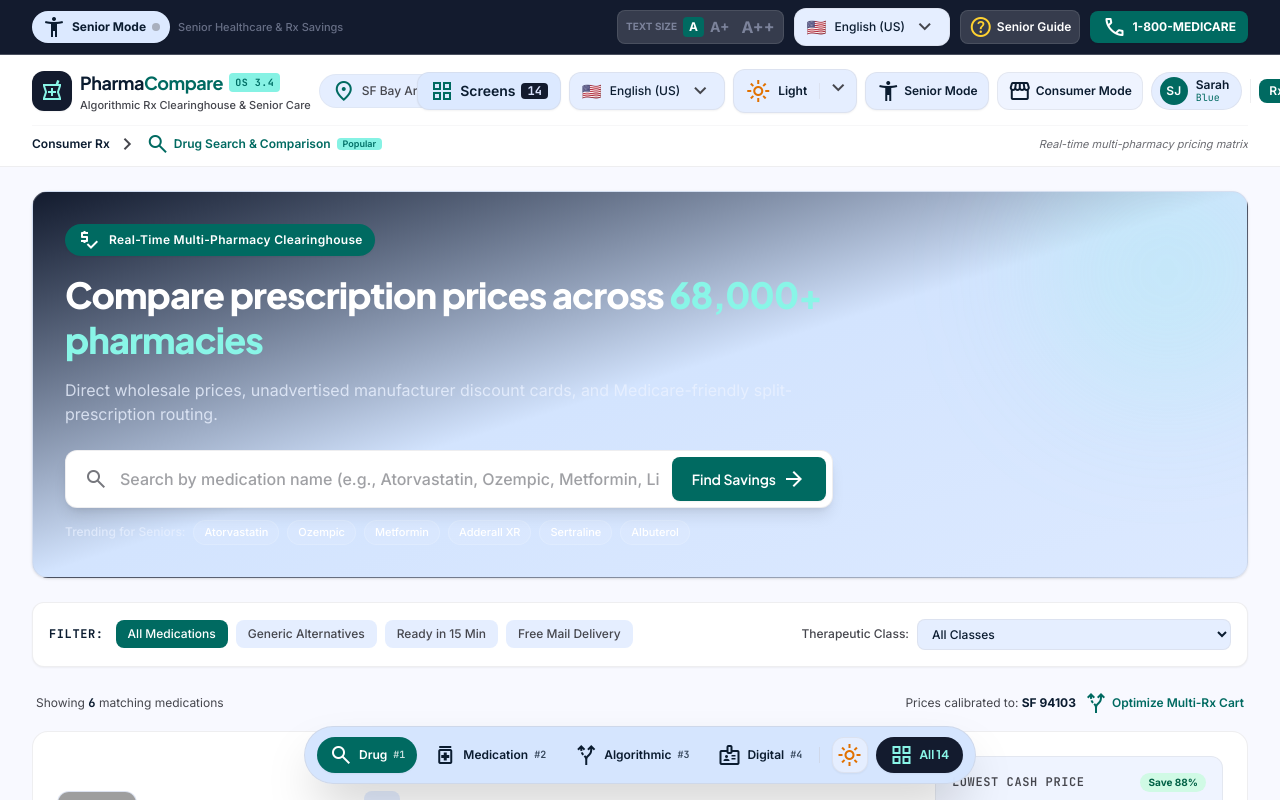
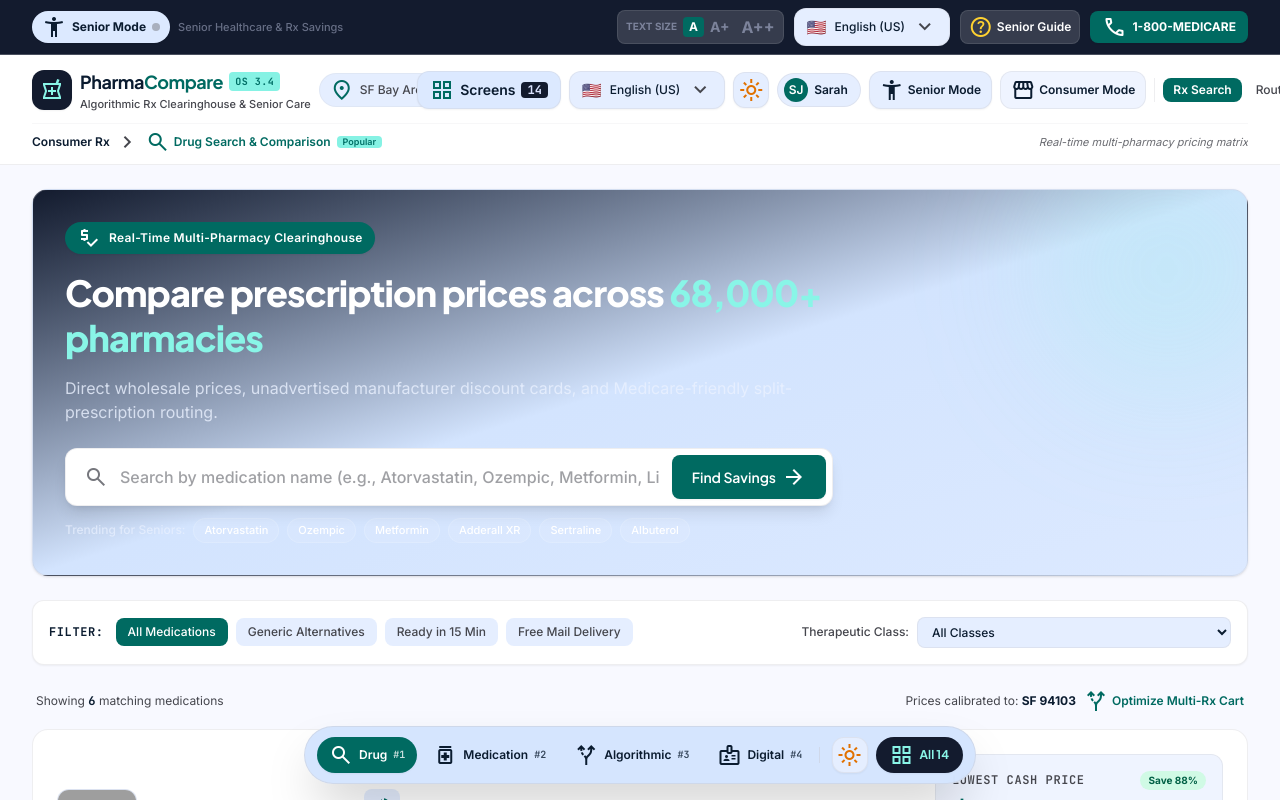
Before and after one commit to AayushHaral/MediHelp, a React (Vite) app in the folder frontend/: page / in a window 1280 px wide. Shown: the top 800 px of the page. Built offline with nearby package versions, Linux system fonts and the light colour scheme; grey boxes are pictures that could not be loaded.

Commit message:
fix(mobile): replace 3-option theme dropdown with single 1-click icon toggle inside mobile slide bar

```diff
--- a/frontend/src/components/Navbar.tsx
+++ b/frontend/src/components/Navbar.tsx
@@ -31,7 +31,7 @@
   return (
     <header className="sticky top-0 z-40 bg-surface-container-lowest/95 backdrop-blur-md border-b border-outline-variant/30 px-3 sm:px-6 lg:px-8 py-2.5 transition-all w-full overflow-hidden">
       <div className="max-w-7xl mx-auto flex flex-col md:flex-row md:items-center md:justify-between gap-2 md:gap-4">
-        {/* Top Row on Mobile / Main Row on Desktop */}
+        {/* Top Row on Mobile: Logo & Location */}
         <div className="flex items-center justify-between gap-2 w-full md:w-auto">
           {/* Brand / Logo */}
           <button
@@ -56,42 +56,16 @@
             </div>
           </button>
 
-          {/* Location Badge (Tablet & Desktop) */}
-          <div className="hidden lg:flex items-center gap-1.5 px-3 py-1 rounded-full bg-surface-container text-xs text-on-surface-variant font-medium border border-outline-variant/20 shrink-0">
-            <span className="material-symbols-outlined text-[16px] text-secondary">location_on</span>
-            <span>{t('nav.location', 'SF Bay Area, CA')}</span>
+          {/* Location Badge */}
+          <div className="flex items-center gap-1.5 px-2.5 py-1 rounded-full bg-surface-container text-xs text-on-surface-variant font-medium border border-outline-variant/20 shrink-0">
+            <span className="material-symbols-outlined text-[15px] text-secondary">location_on</span>
+            <span className="hidden sm:inline">{t('nav.location', 'SF Bay Area, CA')}</span>
             <span className="font-mono text-on-surface font-semibold">{activeZip}</span>
-          </div>
-
-          {/* Mobile Profile / Sign In button */}
-          <div className="md:hidden flex items-center gap-1.5 shrink-0">
-            {isLoggedIn && currentUser ? (
-              <button
-                onClick={() => onSelectScreen('auth')}
-                className="flex items-center gap-1.5 p-1 pr-2.5 rounded-full bg-surface-container hover:bg-surface-container-high transition-colors border border-outline-variant/30"
-                title="View Account Profile"
-              >
-                <div className="w-7 h-7 rounded-full bg-secondary text-white font-semibold text-xs flex items-center justify-center">
-                  {currentUser.avatarInitials}
-                </div>
-                <span className="text-xs font-semibold text-on-surface max-w-[75px] truncate">
-                  {currentUser.name.split(' ')[0]}
-                </span>
-              </button>
-            ) : (
-              <button
-                onClick={() => onSelectScreen('auth')}
-                className="flex items-center gap-1 px-3 py-1.5 rounded-full bg-secondary text-white text-xs font-semibold shadow-xs hover:bg-secondary/90 transition-colors"
-              >
-                <span className="material-symbols-outlined text-[15px]">lock</span>
-                <span>{t('auth.signIn', 'Sign In')}</span>
-              </button>
-            )}
           </div>
         </div>
 
-        {/* Upside Controls Slide Bar: Scrollable horizontal strip for Screens, Lang, Theme, Login & Modes */}
-        <div className="w-full md:w-auto flex items-center gap-2 overflow-x-auto no-scrollbar scrollbar-none py-1 px-1 flex-nowrap shrink-0 touch-pan-x scroll-smooth rounded-xl bg-surface-container-low/40 md:bg-transparent border border-outline-variant/20 md:border-none">
+        {/* Unified Controls Slide Bar for Mobile & Desktop: Screens, Language, Single Theme Toggle, Login & Modes */}
+        <div className="w-full md:w-auto flex items-center gap-2 overflow-x-auto no-scrollbar scrollbar-none py-1.5 px-2 flex-nowrap shrink-0 touch-pan-x scroll-smooth rounded-2xl bg-surface-container-low/70 md:bg-transparent border border-outline-variant/25 md:border-none shadow-xs md:shadow-none">
           {/* Quick Screen Navigator Button */}
           <button
             onClick={onOpenScreenModal}
@@ -110,10 +84,33 @@
             <LanguageSelector />
           </div>
 
-          {/* Light / Dark Mode Toggle */}
+          {/* Single 1-Click Theme Toggle Button (No 3-Option Dropdown) */}
+          <ThemeToggle variant="icon" className="shrink-0" />
+
+          {/* Patient Card / Auth Login Button */}
           <div className="shrink-0">
-            <ThemeToggle variant="pill" className="hidden sm:inline-block" />
-            <ThemeToggle variant="icon" className="sm:hidden" />
+            {isLoggedIn && currentUser ? (
+              <button
+                onClick={() => onSelectScreen('auth')}
+                className="flex items-center gap-1.5 pl-1.5 pr-3 py-1 rounded-full bg-surface-container hover:bg-surface-container-high transition-colors border border-outline-variant/30 shrink-0 whitespace-nowrap"
+                title="View Account Profile & Session"
+              >
+                <div className="w-6 h-6 rounded-full bg-secondary text-white font-semibold text-xs flex items-center justify-center">
+                  {currentUser.avatarInitials}
+                </div>
+                <span className="text-xs font-semibold text-on-surface">
+                  {currentUser.name.split(' ')[0]}
+                </span>
+              </button>
+            ) : (
+              <button
+                onClick={() => onSelectScreen('auth')}
+                className="flex items-center gap-1 px-3 py-1.5 rounded-full bg-secondary text-white text-xs font-semibold shadow-xs hover:bg-secondary/90 transition-colors shrink-0 whitespace-nowrap"
+              >
+                <span className="material-symbols-outlined text-[15px]">lock</span>
+                <span>{t('auth.signIn', 'Sign In')}</span>
+              </button>
+            )}
           </div>
 
           {/* Senior Citizen Accessibility Toggle */}
@@ -150,37 +147,6 @@
                 : t('nav.consumerMode', 'Consumer')}
             </span>
           </button>
-
-          {/* Patient Card / Auth button (Desktop / Tablet view) */}
-          <div className="hidden md:block shrink-0">
-            {isLoggedIn && currentUser ? (
-              <button
-                onClick={() => onSelectScreen('auth')}
-                className="flex items-center gap-2 pl-2 pr-3 py-1 rounded-full bg-surface-container hover:bg-surface-container-high transition-colors border border-outline-variant/30"
-                title="View Account Profile & Session"
-              >
-                <div className="w-7 h-7 rounded-full bg-secondary text-white font-semibold text-xs flex items-center justify-center">
-                  {currentUser.avatarInitials}
-                </div>
-                <div className="text-left hidden lg:block">
-                  <p className="text-xs font-semibold leading-tight text-on-surface truncate max-w-[90px]">
-                    {currentUser.name.split(' ')[0]}
-                  </p>
-                  <p className="text-[10px] text-secondary font-mono leading-tight truncate max-w-[90px]">
-                    {currentUser.role === 'caregiver' ? 'Caregiver' : currentUser.insuranceName ? currentUser.insuranceName.split(' ')[0] : 'Member'}
-                  </p>
-                </div>
-              </button>
-            ) : (
-              <button
-                onClick={() => onSelectScreen('auth')}
-                className="flex items-center gap-1.5 px-3 py-1.5 rounded-full bg-secondary text-white text-xs font-semibold shadow-xs hover:bg-secondary/90 transition-colors"
-              >
-                <span className="material-symbols-outlined text-[16px]">lock</span>
-                <span>{t('auth.signIn', 'Sign In')}</span>
-              </button>
-            )}
-          </div>
 
           {/* Quick Shortcuts */}
           <div className="hidden xl:flex items-center gap-1 pl-2 border-l border-outline-variant/30 shrink-0">
```
